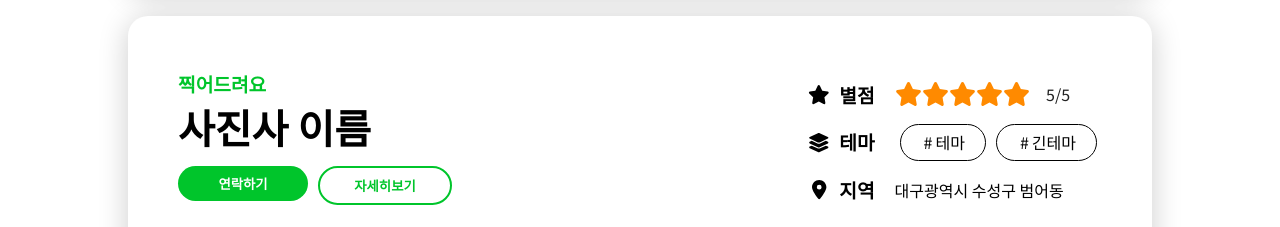
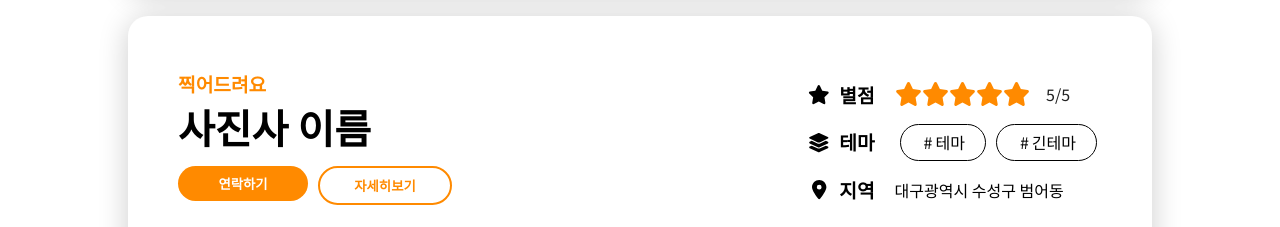
Before and after one commit to UdongSari/frontend, a React (Vite) app: page /photo/request in a window 1280 px wide. Shown: the part 604-831 px from the top of the page. Built offline with nearby package versions, Linux system fonts and the light colour scheme; grey boxes are pictures that could not be loaded.

Commit message:
style: Article 컴포넌트 색상 props 제거, 오렌지 색으로 통일

```diff
--- a/src/components/Article.jsx
+++ b/src/components/Article.jsx
@@ -8,7 +8,7 @@ import { HashTag } from "./HashTag";
 import { Button, ButtonGroup } from "./Button";
 import Rating from "./Rating";
 
-export const Article = ({ type, color, rating, theme, location, imgUrls, description }) => {
+export const Article = ({ type, rating, theme, location, imgUrls, description }) => {
     const navigate = useNavigate();
     const [extend, setExtend] = useState(false);
 
@@ -24,13 +24,12 @@ export const Article = ({ type, color, rating, theme, location, imgUrls, descrip
         <div className="article-container">
             <div className="article-head">
                 <div className="article-title">
-                    {color === "orange" && <p style={{ color: "#ff8a00" }}>{type}</p>}
-                    {color === "green" && <p style={{ color: "#00c52b" }}>{type}</p>}
+                    <p style={{ color: "#ff8a00" }}>{type}</p>
 
                     <h1>사진사 이름</h1>
                     <ButtonGroup>
-                        <Button type={`${color}-filled`}>연락하기</Button>
-                        <Button type={`${color}-stroke`} onClick={handleClick}>
+                        <Button type="orange-filled">연락하기</Button>
+                        <Button type="orange-stroke" onClick={handleClick}>
                             자세히보기
                         </Button>
                     </ButtonGroup>
```
